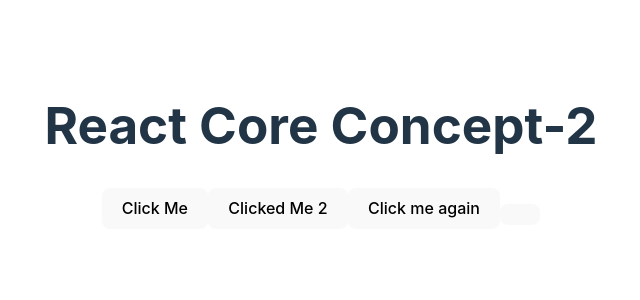
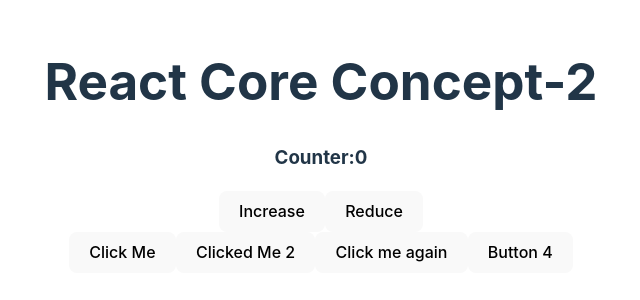
Before and after one commit to saifulmahbub/react-core-concept-part2, a React (Vite) app: page / in a window 1280 px wide. Shown: the part 254-554 px from the top of the page, without its empty margins (319-959 px from the left). Built offline with nearby package versions, Linux system fonts and the light colour scheme.

Commit message:
git useState

```diff
--- a/src/App.jsx
+++ b/src/App.jsx
@@ -1,4 +1,5 @@
 import "./App.css";
+import Counter from "./Counter";
 
 function App() {
   function handleClick() {
@@ -13,6 +14,7 @@
   return (
     <>
       <h1>React Core Concept-2</h1>
+      <Counter></Counter>
       <button onClick={handleClick}>Click Me</button>
       <button onClick={handleClick2}>Clicked Me 2</button>
       <button
@@ -22,7 +24,8 @@
       >
         Click me again
       </button>
-      <button></button>
+      {/* a bit confusing ,but it solves the problem of calling function befor clciking  */}
+      <button onClick={() => handleClick4(10)}>Button 4</button>
     </>
   );
 }
--- /dev/null
+++ b/src/Counter.jsx
@@ -0,0 +1,20 @@
+import { useState } from "react";
+
+export default function Counter() {
+  const [count, setCount] = useState(0);
+  const handleIncrease = () => {
+    const newCount = count + 1;
+    setCount(newCount);
+  };
+  const handleReduce = () => {
+    const newCount = count - 1;
+    setCount(newCount);
+  };
+  return (
+    <div>
+      <h3>Counter:{count}</h3>
+      <button onClick={handleIncrease}>Increase</button>
+      <button onClick={handleReduce}>Reduce</button>
+    </div>
+  );
+}
```
